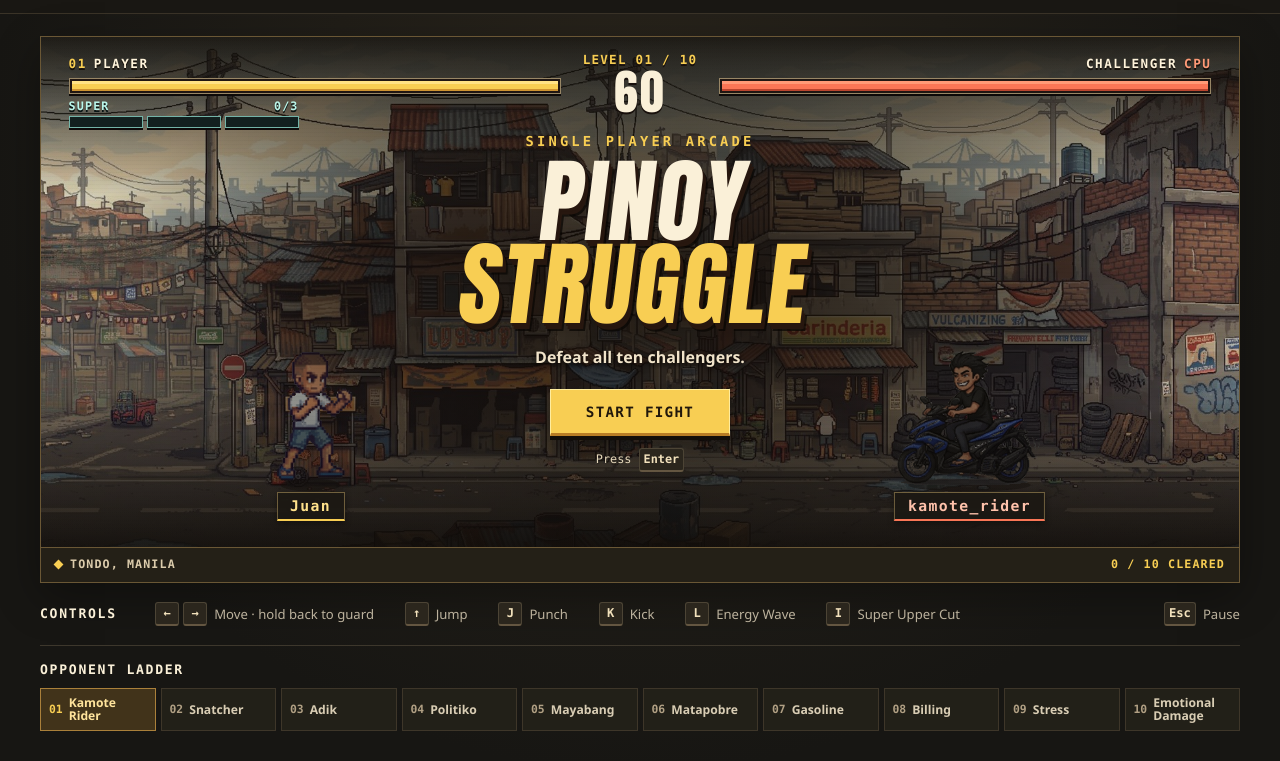
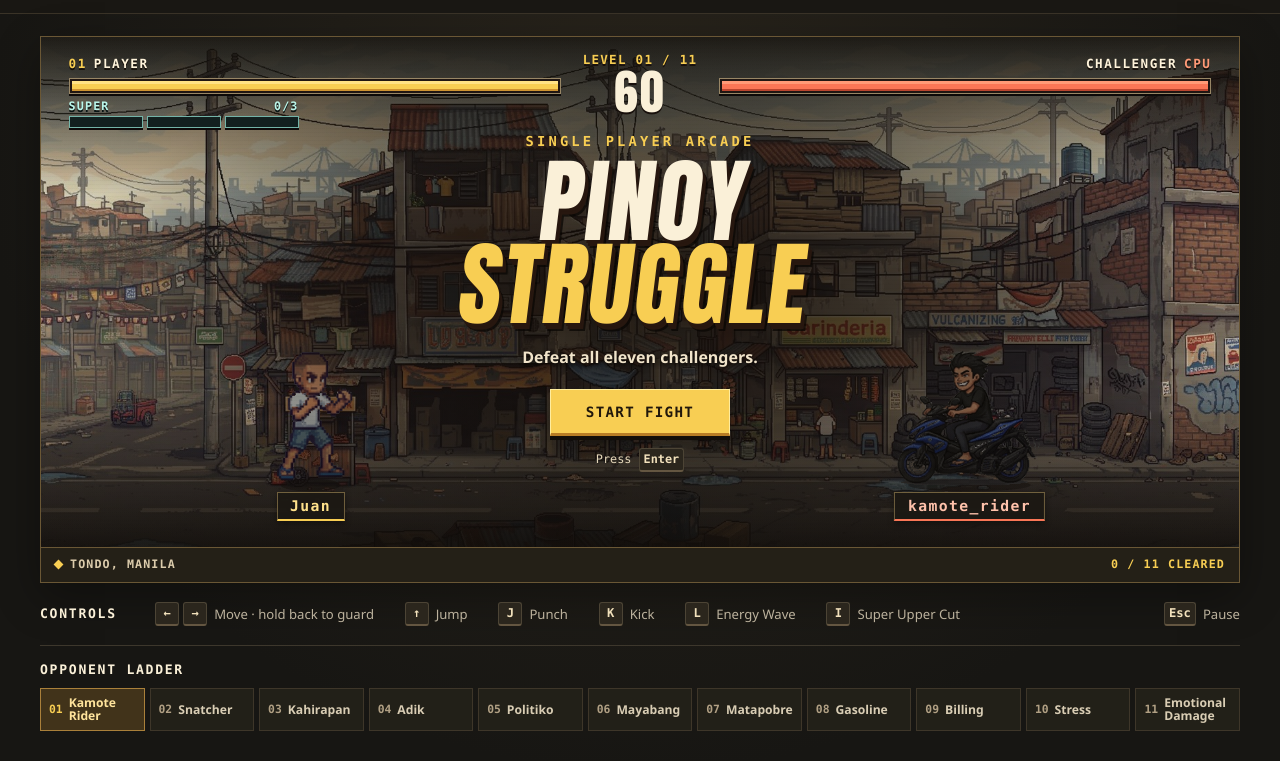
Before and after one commit to josephntiotangco/pinoy-struggle, a plain HTML site: page index.html in a window 1280 px wide. Shown: the part 56-817 px from the top of the page. Drawn offline with Linux system fonts and the light colour scheme.

Commit message:
Add Kahirapan as level 3 opponent Add kahirapan sprite atlas, expand the ladder to eleven opponents,and update the README and HUD counts.

```diff
--- a/game.js
+++ b/game.js
@@ -15,6 +15,7 @@ const OPPONENTS = [
   { id: "gasoline_0", size: 1.19, body: 48, speed: 152, reach: 107, power: 16, interval: .7, heavy: .56, guard: .21 },
 ];
 */
+/*
 //JT-2026/11/19 - add snatcher and raise opponent health across the new ladder
 const OPPONENTS = [
   { id: "kamote_rider_0", maxHealth: 160, size: 1.16, body: 51, speed: 130, reach: 95, power: 9, interval: 1.18, heavy: .15, guard: .04 },
@@ -27,6 +28,21 @@ const OPPONENTS = [
   { id: "billing_0", maxHealth: 260, size: 1.14, body: 37, speed: 145, reach: 94, power: 13, interval: .79, heavy: .45, guard: .15 },
   { id: "stress_0", maxHealth: 280, size: 1.13, body: 37, speed: 190, reach: 84, power: 13, interval: .65, heavy: .35, guard: .19 },
   { id: "emotional_damage_0", maxHealth: 300, size: 1.14, body: 42, speed: 166, reach: 95, power: 14, interval: .68, heavy: .5, guard: .22 },
+];
+*/
+//JT-2026/11/19 - add kahirapan after snatcher and give opponents enough health for three super bars
+const OPPONENTS = [
+  { id: "kamote_rider_0", maxHealth: 300, size: 1.16, body: 51, speed: 130, reach: 95, power: 9, interval: 1.18, heavy: .15, guard: .04 },
+  { id: "snatcher_0", maxHealth: 320, size: 1.16, body: 32, speed: 188, reach: 86, power: 10, interval: .96, heavy: .22, guard: .06 },
+  { id: "kahirapan_0", maxHealth: 330, size: 1.2, body: 39, speed: 115, reach: 93, power: 11, interval: 1.05, heavy: .36, guard: .09 },
+  { id: "adik_0", maxHealth: 340, size: 1.14, body: 27, speed: 173, reach: 76, power: 10, interval: .89, heavy: .34, guard: .05 },
+  { id: "congressman_0", displayName: "politiko", maxHealth: 360, size: 1.16, body: 33, speed: 127, reach: 91, power: 11, interval: .92, heavy: .46, guard: .19 },
+  { id: "mayabang_0", maxHealth: 380, size: 1.88, body: 118, edge: 170, speed: 108, reach: 164, power: 11, interval: 1.16, heavy: .16, guard: .09 },
+  { id: "matapobre_0", maxHealth: 400, size: 1.15, body: 28, speed: 160, reach: 80, power: 12, interval: .76, heavy: .29, guard: .26 },
+  { id: "gasoline_0", maxHealth: 420, size: 1.19, body: 48, speed: 152, reach: 107, power: 16, interval: .7, heavy: .56, guard: .21 },
+  { id: "billing_0", maxHealth: 440, size: 1.14, body: 37, speed: 145, reach: 94, power: 13, interval: .79, heavy: .45, guard: .15 },
+  { id: "stress_0", maxHealth: 460, size: 1.13, body: 37, speed: 190, reach: 84, power: 13, interval: .65, heavy: .35, guard: .19 },
+  { id: "emotional_damage_0", maxHealth: 480, size: 1.14, body: 42, speed: 166, reach: 95, power: 14, interval: .68, heavy: .5, guard: .22 },
 ];
 // const HERO = { id: "hero_0", size: 1.21, body: 25, speed: 263 };
 //JT-2026/11/19 - give juan an explicit health maximum for timeout comparisons
--- a/index.html
+++ b/index.html
@@ -6,7 +6,9 @@
   <meta name="theme-color" content="#171613">
   <!-- <meta name="description" content="A nine-stage arcade fighter set in Tondo, Manila."> -->
   <!-- JT-2026/11/19 - describe the ten stage campaign -->
-  <meta name="description" content="A ten-stage arcade fighter set in Tondo, Manila.">
+  <!-- <meta name="description" content="A ten-stage arcade fighter set in Tondo, Manila."> -->
+  <!-- JT-2026/11/19 - describe the eleven stage campaign -->
+  <meta name="description" content="An eleven-stage arcade fighter set in Tondo, Manila.">
   <!-- JT-2026/11/19 - show the new game name in the browser tab -->
   <title>Pinoy Struggle</title>
   <link rel="stylesheet" href="styles.css">
@@ -66,7 +68,9 @@
           <div class="timer">
             <!-- <span class="stage-counter" id="stage-counter">LEVEL 01 / 09</span> -->
             <!-- JT-2026/11/19 - show the new level count in the initial hud -->
-            <span class="stage-counter" id="stage-counter">LEVEL 01 / 10</span>
+            <!-- <span class="stage-counter" id="stage-counter">LEVEL 01 / 10</span> -->
+            <!-- JT-2026/11/19 - update the initial hud to eleven levels -->
+            <span class="stage-counter" id="stage-counter">LEVEL 01 / 11</span>
             <span class="seconds" id="seconds" aria-label="Seconds left">60</span>
           </div>
           <div class="fighter-hud enemy-hud">
@@ -88,7 +92,9 @@
             <h1 class="panel-title" id="panel-title"><span>Pinoy</span> <strong>Struggle</strong></h1>
             <!-- <p class="panel-copy" id="panel-copy">Defeat all nine challengers.</p> -->
             <!-- JT-2026/11/19 - update the start screen objective -->
-            <p class="panel-copy" id="panel-copy">Defeat all ten challengers.</p>
+            <!-- <p class="panel-copy" id="panel-copy">Defeat all ten challengers.</p> -->
+            <!-- JT-2026/11/19 - show the eleven challenger objective -->
+            <p class="panel-copy" id="panel-copy">Defeat all eleven challengers.</p>
             <button class="action-button" id="primary-action" type="button" disabled>Start fight</button>
             <p class="panel-hint" id="panel-hint">Press <kbd>Enter</kbd></p>
           </div>
@@ -99,7 +105,9 @@
         <span><i aria-hidden="true"></i> TONDO, MANILA</span>
         <!-- <span id="cleared">0 / 9 CLEARED</span> -->
         <!-- JT-2026/11/19 - start progress at zero of ten cleared -->
-        <span id="cleared">0 / 10 CLEARED</span>
+        <!-- <span id="cleared">0 / 10 CLEARED</span> -->
+        <!-- JT-2026/11/19 - initialize campaign progress for eleven opponents -->
+        <span id="cleared">0 / 11 CLEARED</span>
       </div>
     </section>
 
--- a/styles.css
+++ b/styles.css
@@ -405,7 +405,9 @@ kbd {
 .ladder h2 { margin-bottom: 12px; }
 /* .roster { display: grid; grid-template-columns: repeat(9, minmax(0, 1fr)); gap: 5px; } */
 /* JT-2026/11/19 - fit all ten levels in the desktop ladder */
-.roster { display: grid; grid-template-columns: repeat(10, minmax(0, 1fr)); gap: 5px; }
+/* .roster { display: grid; grid-template-columns: repeat(10, minmax(0, 1fr)); gap: 5px; } */
+/* JT-2026/11/19 - fit eleven levels in the desktop ladder */
+.roster { display: grid; grid-template-columns: repeat(11, minmax(0, 1fr)); gap: 5px; }
 .roster li {
   display: grid;
   grid-template-columns: auto 1fr;
@@ -427,10 +429,15 @@ kbd {
 .roster li[aria-current="step"] .level-number, .roster li.is-cleared .level-number { color: var(--yellow); }
 .roster li.is-cleared { border-color: #655334; }
 
+/* JT-2026/11/19 - give opponent names more room on narrower screens */
+@media (max-width: 1150px) {
+  .roster { grid-template-columns: repeat(6, minmax(0, 1fr)); }
+}
+
 @media (max-width: 1050px) {
   .topbar-inner, .arcade { width: calc(100% - 44px); }
   /* JT-2026/11/19 - keep longer enemy names readable in two rows */
-  .roster { grid-template-columns: repeat(5, minmax(0, 1fr)); }
+  /* .roster { grid-template-columns: repeat(5, minmax(0, 1fr)); } */
   .roster li { padding-inline: 5px; }
 }
 
```
Also changed, not shown: assets/arcade/kahirapan_0.png (added), 2 other files.
